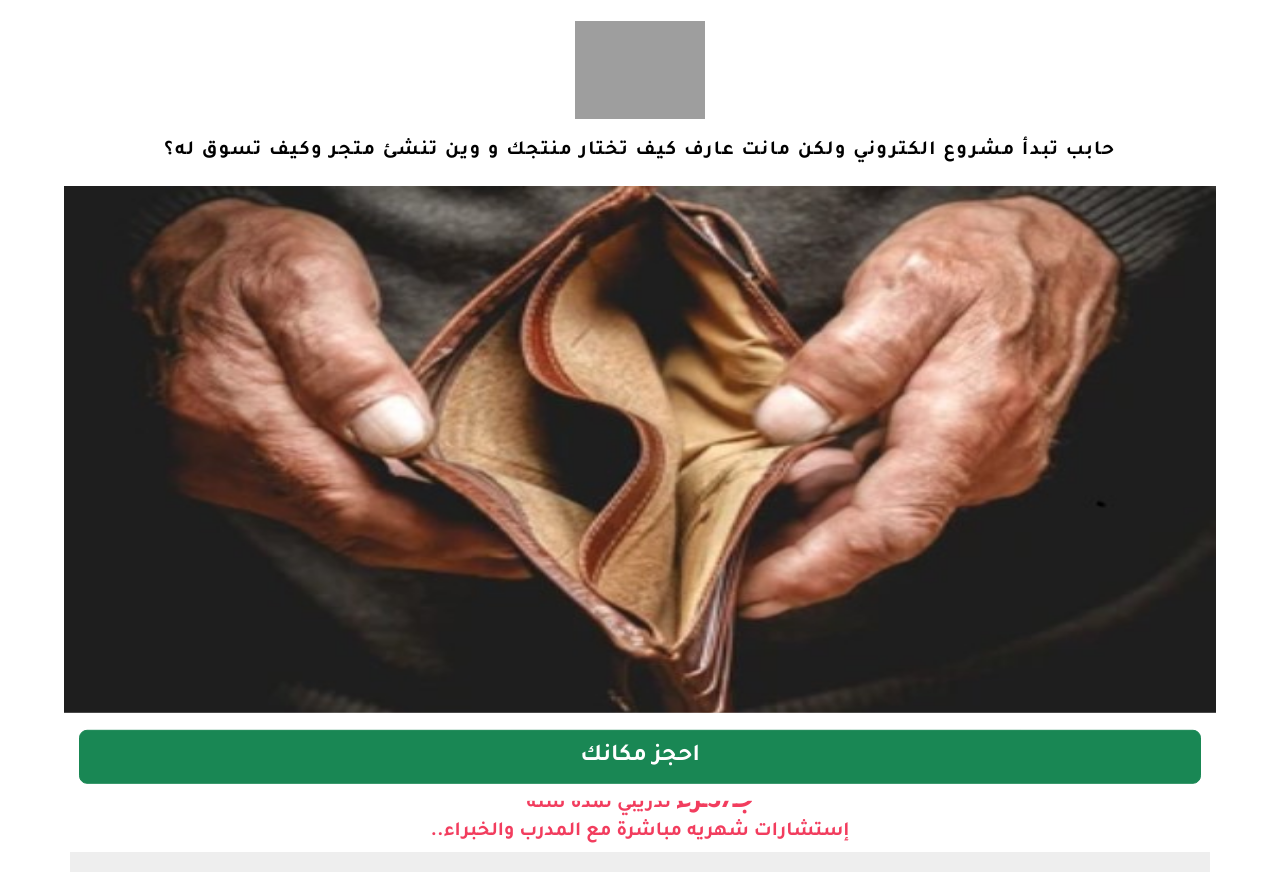
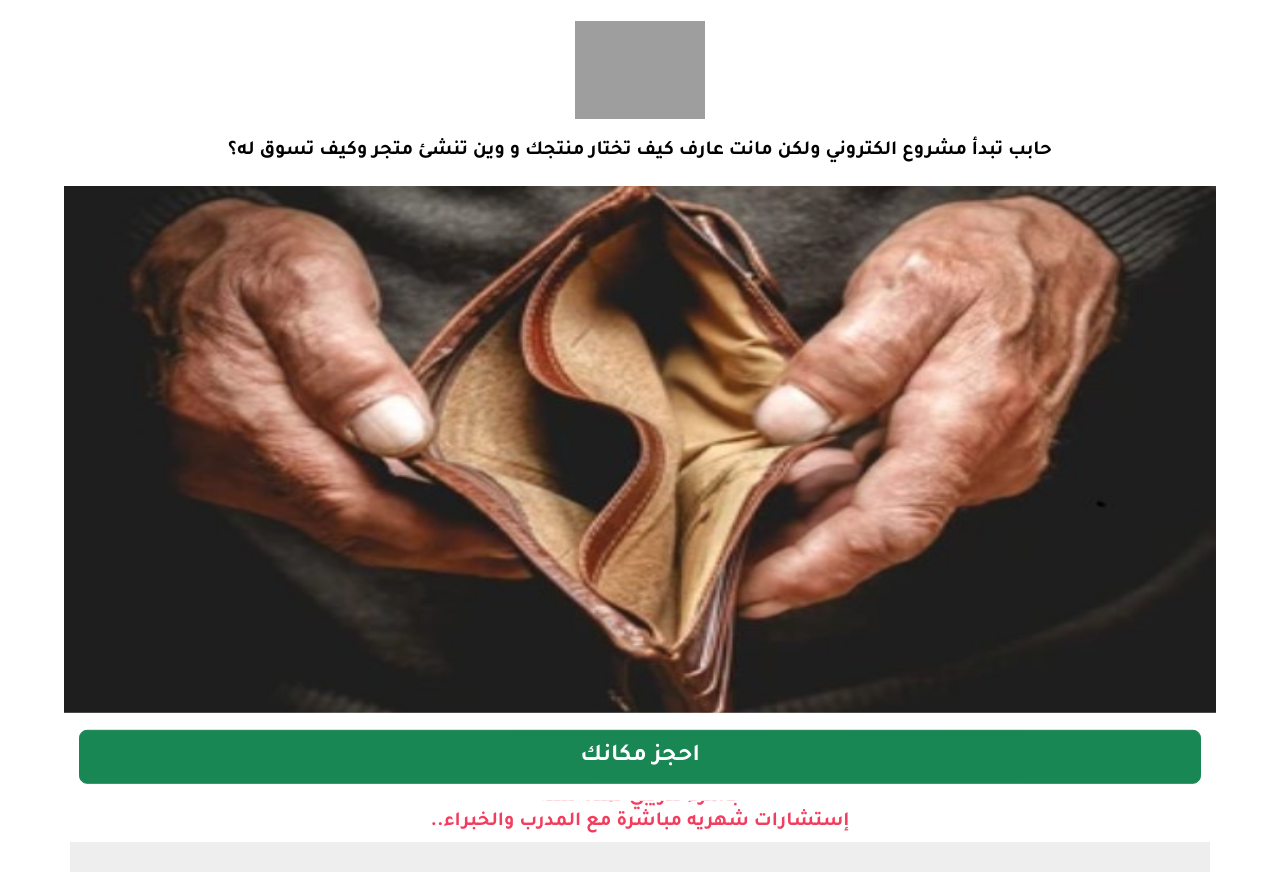
Before and after one commit to YoussefNsserALlam/sascript, a plain HTML site: page index.html in a window 1280 px wide. Shown: the top 872 px of the page. Drawn offline with nearby package versions, Linux system fonts and the light colour scheme; grey boxes are pictures that could not be loaded; a script that the page names is missing.

Commit message:
Update index.html

```diff
--- a/index.html
+++ b/index.html
@@ -114,7 +114,7 @@
     </div>
     <h1
       class="display-5 fw-semibold text-center"
-      style="margin-top: 20px; color: black; font-size: 20px; letter-spacing: 1.5px"
+      style="margin-top: 20px; color: black; font-size: 20px;   font-family: Tajawal, sans-serif;"
     >
     حابب تبدأ مشروع الكتروني ولكن مانت عارف كيف تختار منتجك و وين تنشئ متجر وكيف تسوق له؟
     </h1>
@@ -130,7 +130,7 @@
       />
     </div>
     <h5 class="fw-semibold text-center" style="color: #f23d5e">
-      <span style="font-size: 29px;">جـ37ـزء</span> تدريبي لمدة سنة
+      <span style="font-size: 20px;">جـ37ـزء</span> تدريبي لمدة سنة
       <br>
 إستشارات شهريه مباشرة مع المدرب والخبراء..
     </h5>
```
